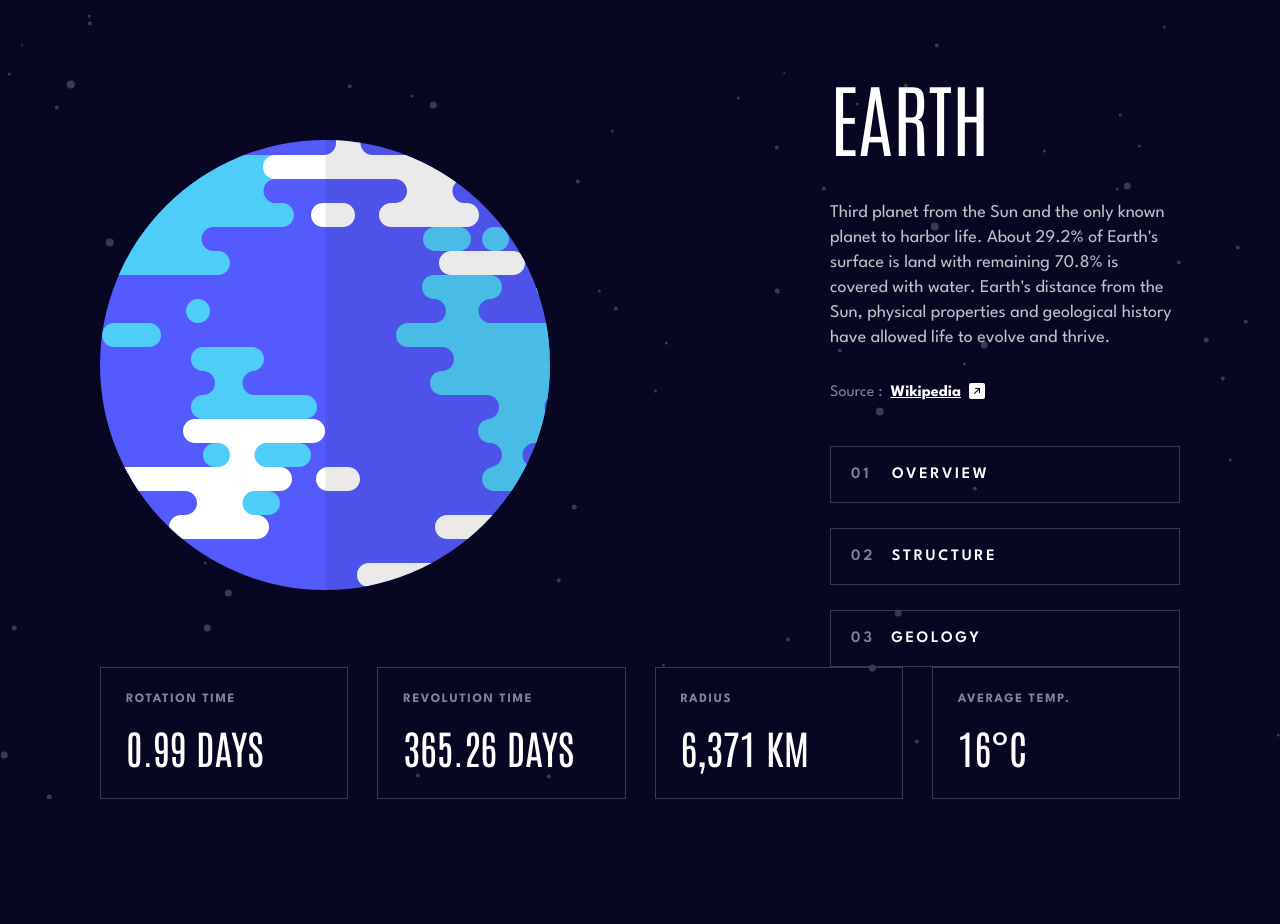
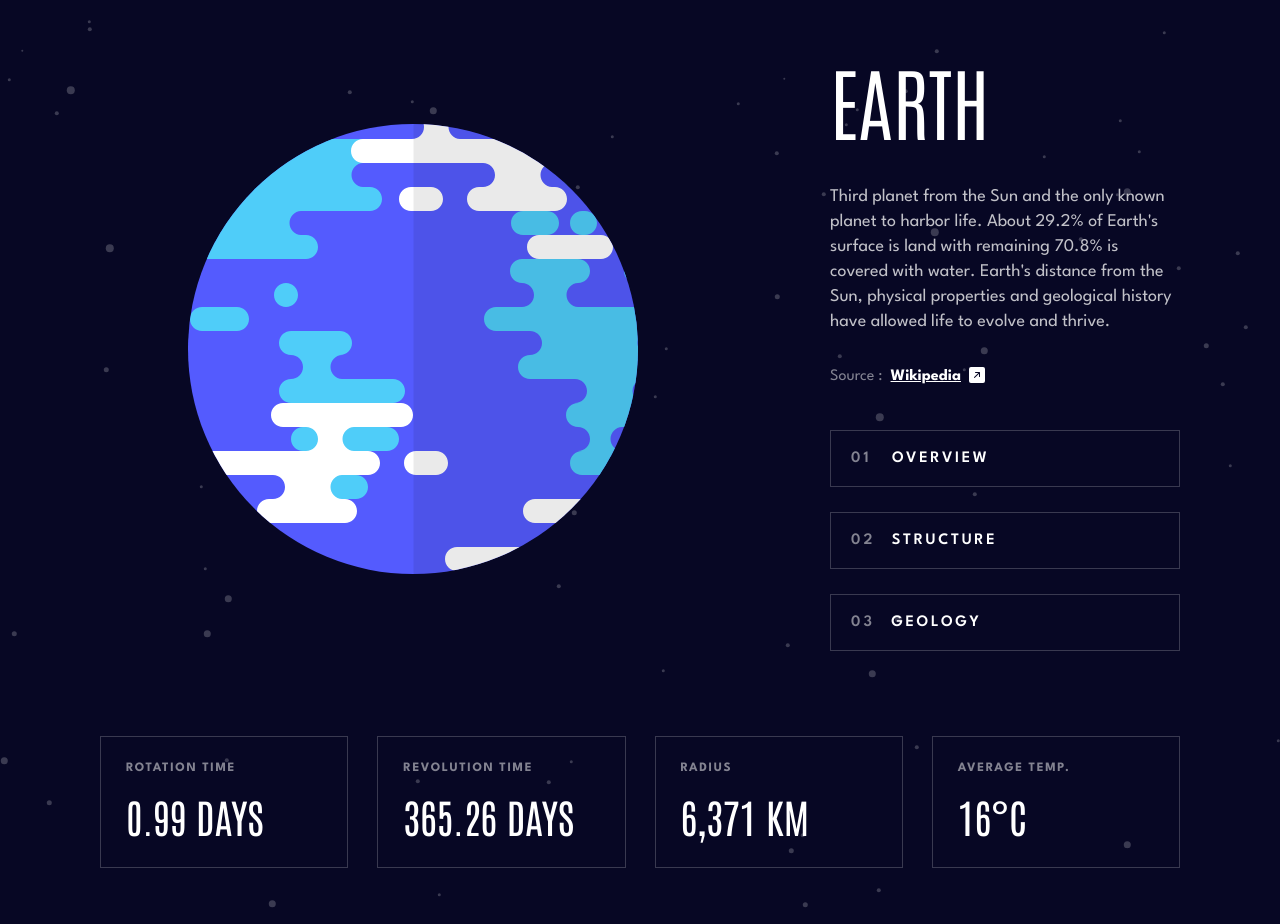
Before and after one commit to Yazdun/react-planet-facts, a React (Create React App) app: page /earth/overview in a window 1280 px wide. Shown: the part 169-1093 px from the top of the page. Before the commit the page ends 968 px from the top, so only its background shows below. Built offline with nearby package versions, Linux system fonts and the light colour scheme.

Commit message:
styles : updated

```diff
--- a/src/components/details/styles.module.css
+++ b/src/components/details/styles.module.css
@@ -5,7 +5,7 @@
   margin: auto;
   display: grid;
   gap: 0.625rem;
-  margin: auto;
+  margin: 5.313rem auto 3.5rem auto;
 }
 
 .item {
--- a/src/components/tab/styles.module.css
+++ b/src/components/tab/styles.module.css
@@ -107,7 +107,7 @@
     align-items: center;
     justify-content: space-between;
     gap: 9rem;
-    margin-top: 9.313rem;
+    margin-top: 8.313rem;
   }
 
   .info {
@@ -133,6 +133,7 @@
   .image {
     max-width: 28.125rem;
     margin: 0;
+    margin-left: 5.5rem;
   }
 
   .planet {
```
